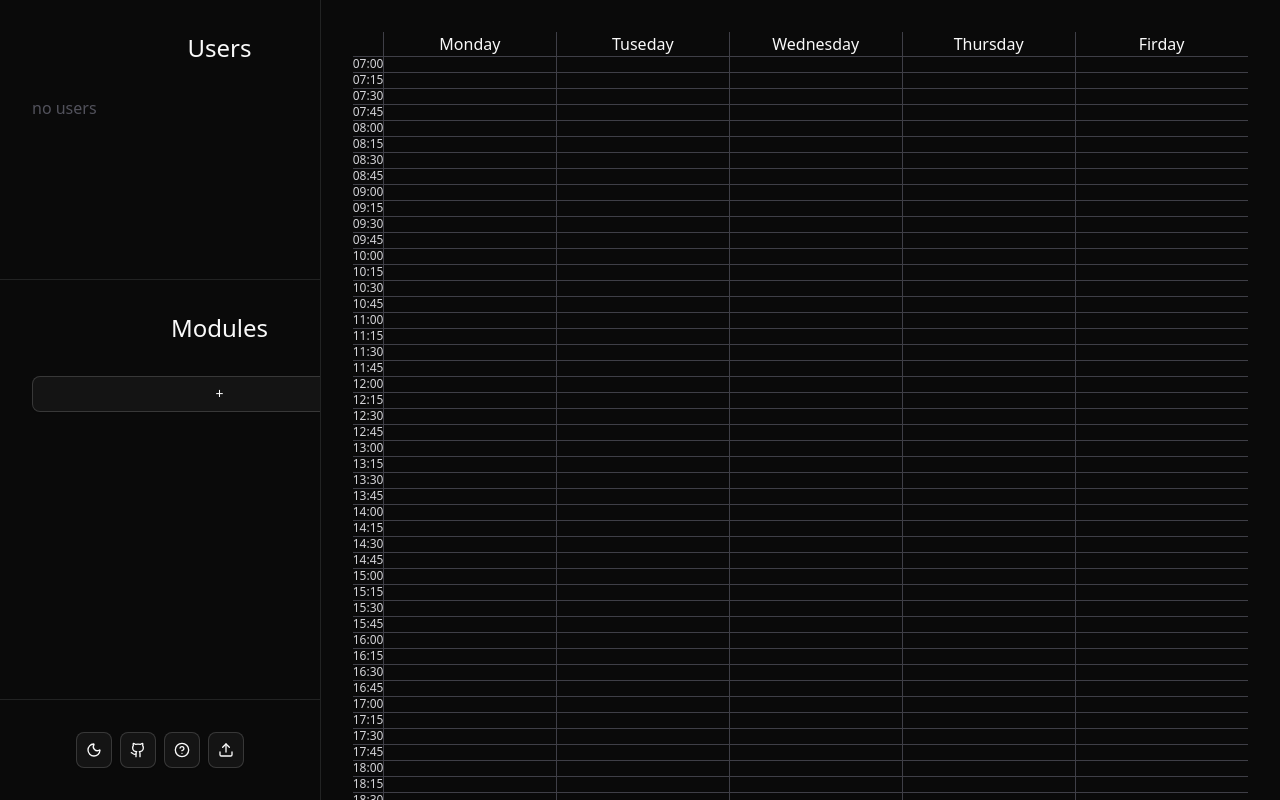
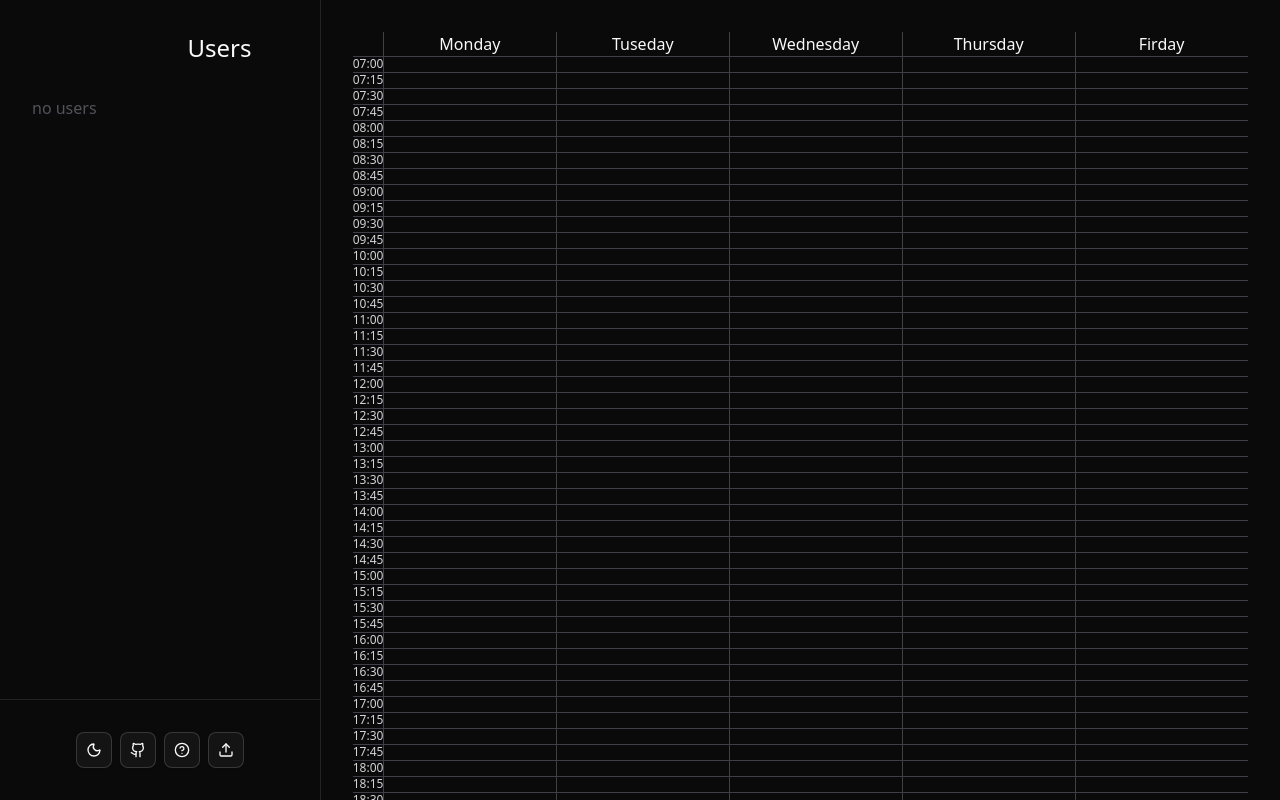
Before and after one commit to NilsGke/timetable-stack, a React (Vite) app: page / in a window 1280 px wide. Built offline with nearby package versions, Linux system fonts and the light colour scheme.

Commit message:
remove modules from sidebar

```diff
--- a/src/App.tsx
+++ b/src/App.tsx
@@ -6,8 +6,6 @@ import {
   ResizablePanel,
   ResizablePanelGroup,
 } from "@/components/ui/resizable";
-import { useModules } from "./hooks/useModules";
-import { Modules } from "./components/Modules";
 import { useEffect } from "react";
 import { setData } from "./helpers/localStorage";
 import { TimeTable } from "./components/TimeTable";
@@ -16,10 +14,9 @@ import { Toaster } from "./components/ui/sonner";
 
 function App() {
   const { users, addUser, updateUser, removeUser } = useUsers();
-  const { modules, addModule, updateModule, removeModule } = useModules();
 
   // store data on every update
-  useEffect(() => setData({ users, modules }), [users, modules]);
+  useEffect(() => setData({ users }), [users]);
 
   return (
     <ThemeProvider defaultTheme="dark" storageKey="timetable-stack-theme">
@@ -27,25 +24,13 @@ function App() {
         <ResizablePanelGroup direction="horizontal">
           <ResizablePanel defaultSize={25} minSize={20}>
             <ResizablePanelGroup direction="vertical">
-              <ResizablePanel defaultSize={40} minSize={10}>
               <Users
                 users={users}
                 updateUser={updateUser}
                 addUser={addUser}
                 removeUser={removeUser}
               />
-              </ResizablePanel>
 
-              <ResizableHandle />
-
-              <ResizablePanel minSize={10}>
-                <Modules
-                  modules={modules}
-                  addModule={addModule}
-                  updateModule={updateModule}
-                  removeModule={removeModule}
-                />
-              </ResizablePanel>
               <ButtonBar
                 users={users}
                 addUser={addUser}
--- a/src/components/Users.tsx
+++ b/src/components/Users.tsx
@@ -14,7 +14,7 @@ export function Users({
       <h2 className="text-2xl text-center">Users</h2>
       <div
         ref={parent}
-        className="flex min-w-[375px] flex-col gap-4 overflow-y-scroll max-h-full"
+        className="flex min-w-[375px] flex-col gap-4 overflow-y-auto max-h-full"
       >
         {users.map((user) => (
           <User
--- a/src/helpers/localStorage.ts
+++ b/src/helpers/localStorage.ts
@@ -1,17 +1,14 @@
-import { moduleSchema, userSchema } from "@/helpers/app.types";
+import { userSchema } from "@/helpers/app.types";
+import { toast } from "sonner";
 import { z } from "zod";
 
 const schema = z.object({
-  modules: z.array(moduleSchema),
   users: z.array(userSchema),
 });
 
 const KEY = "timetable-stack-data";
 
-const defaultData = {
-  modules: [],
-  users: [],
-} satisfies z.infer<typeof schema>;
+const defaultData = { users: [] } satisfies z.infer<typeof schema>;
 
 export const getData = () => {
   const stringData = localStorage.getItem(KEY);
@@ -20,7 +17,11 @@ export const getData = () => {
     return defaultData;
   }
   const parsedData = JSON.parse(stringData);
-  return schema.parse(parsedData);
+  const result = schema.safeParse(parsedData);
+  if (result.success) return result.data;
+
+  toast.error("error while parsing old data.\n" + result.error.message);
+  return defaultData;
 };
 
 export const setData = (data: z.infer<typeof schema>) =>
--- a/src/helpers/timeTable.ts
+++ b/src/helpers/timeTable.ts
@@ -62,7 +62,7 @@ export const createRects = (users: UserType[]) => {
       ))
   );
 
-  const rects2 = eventColumns.map((column, columnIndex) => {
+  const rects2 = eventColumns.map((column) => {
     const dayMap = new Map<
       ReturnType<typeof createKey>,
       ReturnType<typeof calculateEventPositions> & {
@@ -109,8 +109,8 @@ export const createRects = (users: UserType[]) => {
         ...position,
         users: [event.user],
         event,
-        gridColumnStart: gridColumnStart,
-        gridColumnEnd: gridColumnEnd,
+        gridColumnStart,
+        gridColumnEnd,
       });
     });
 
```
Lines whose indentation alone changed are shown as unchanged.
